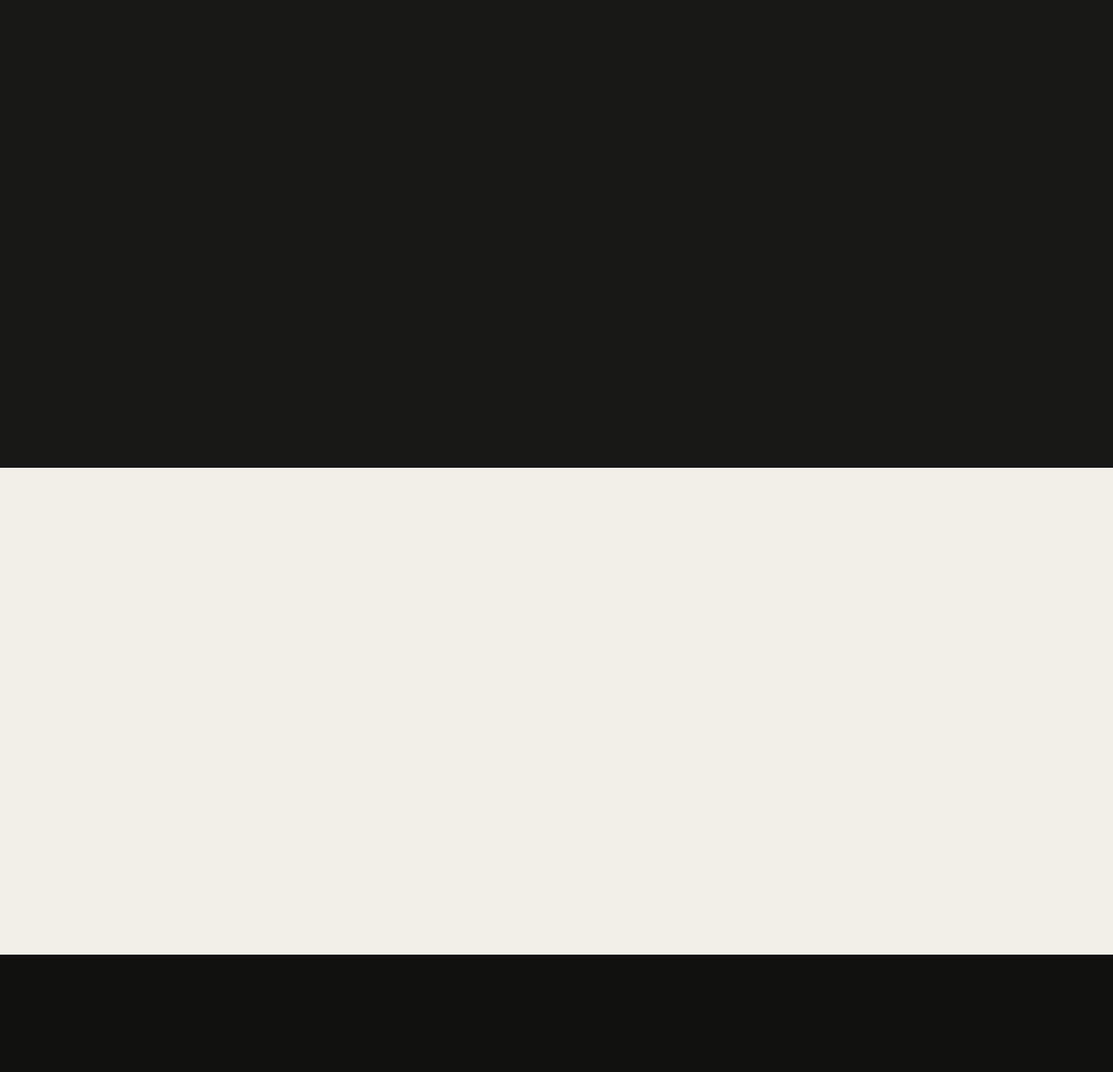
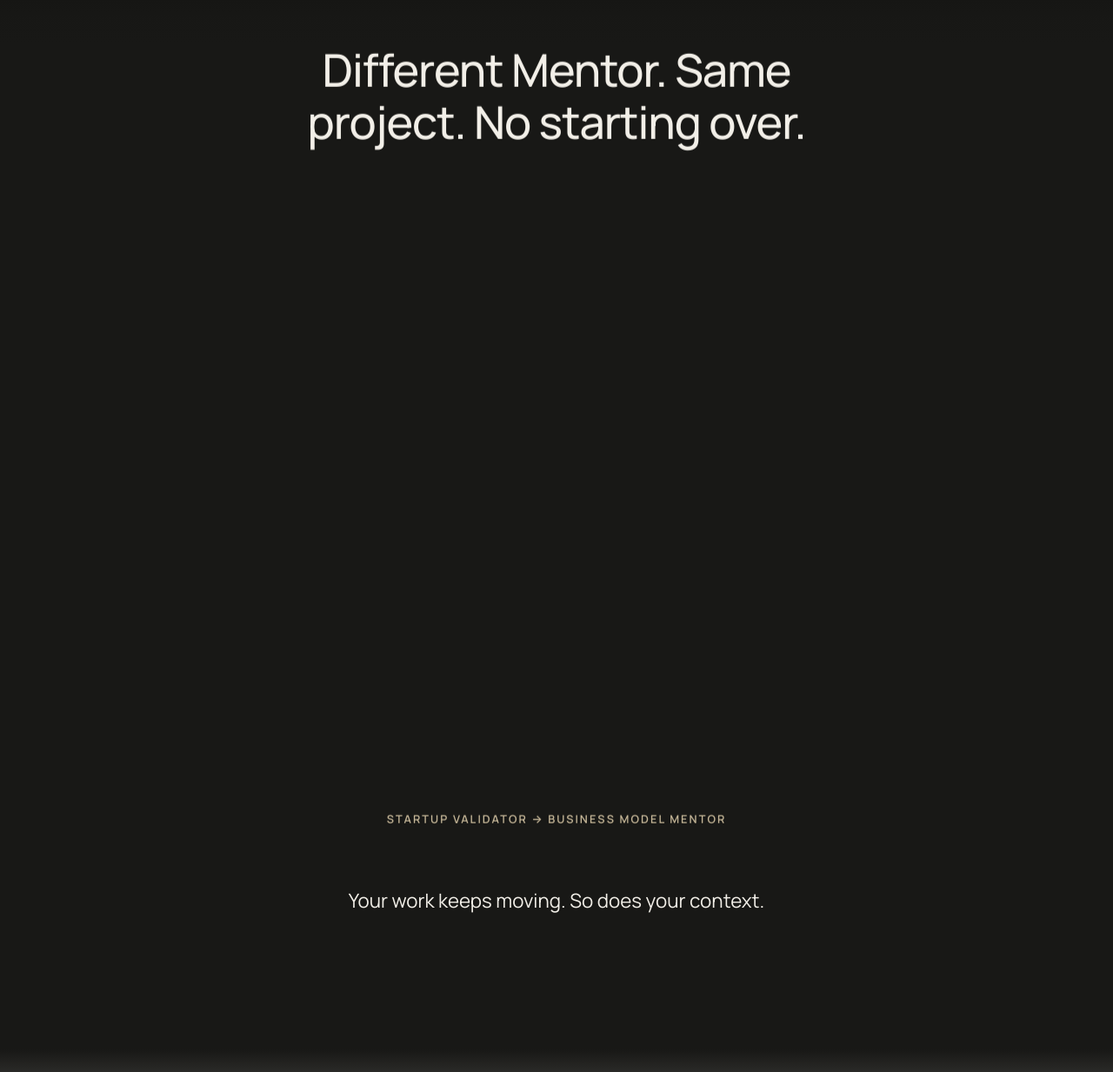
Before and after one commit to ombre-ui/Ombre-landing-page-, a React (Vite) app: page / in a window 1280 px wide. Shown: the part 5117-6350 px from the top of the page at 87% size. Built offline with nearby package versions, Linux system fonts and the light colour scheme.

Commit message:
Add Mentor Handoff section with image slot and blended transitions

```diff
--- a/src/App.jsx
+++ b/src/App.jsx
@@ -9,6 +9,7 @@ import Vision from './components/Vision.jsx'
 import Benefits from './components/Benefits.jsx'
 import Closing from './components/Closing.jsx'
 import Workspace from './components/Workspace.jsx'
+import Handoff from './components/Handoff.jsx'
 
 const placeholder = (minHeight) => ({ minHeight })
 
@@ -34,23 +35,19 @@ export default function App() {
       <Workspace />
 
       {/* 4. Mentor Handoff (soft charcoal) */}
-      <section
-        id="handoff"
-        className="section section--charcoal-soft"
-        style={placeholder('80svh')}
-      />
+      <Handoff />
 
       {/* 5. Philosophy: typography only (ivory) */}
       <section
         id="philosophy"
-        className="section section--ivory"
+        className="section section--ivory blend-top blend-from-charcoal-soft"
         style={placeholder('70svh')}
       />
 
       {/* 6. Final CTA: cinematic image with live "Explore Ombre" text */}
       <section
         id="final-cta"
-        className="section section--charcoal"
+        className="section section--charcoal blend-top blend-from-ivory"
         style={placeholder('100svh')}
       />
 
--- a/src/assets.js
+++ b/src/assets.js
@@ -20,9 +20,11 @@ export const assets = {
     poster: '/hero/ombre_hero_v9_poster.jpg',
   },
 
+  // For the image slots below, `ratio` reserves the slot's shape so the
+  // page never jumps when the image arrives. Change it to match the real
+  // image (width / height).
+
   // 2. Vision + Benefits image
-  // `ratio` reserves the slot's shape so the page never jumps when the
-  // image arrives. Change it to match the real image (width / height).
   vision: {
     ready: false,
     src: '/images/vision.jpg',
@@ -35,6 +37,7 @@ export const assets = {
     ready: false,
     src: '/images/handoff.jpg',
     alt: 'A project continuing from the Startup Validator Mentor to the Business Model Mentor, with the same context carried forward.',
+    ratio: '16 / 9',
   },
 
   // 6. Final CTA image (no baked-in text)
--- /dev/null
+++ b/src/components/Handoff.jsx
@@ -0,0 +1,45 @@
+import Reveal from './Reveal.jsx'
+import { assets } from '../assets.js'
+import '../styles/handoff.css'
+
+export default function Handoff() {
+  const { handoff } = assets
+
+  return (
+    <section
+      id="handoff"
+      className="section section--charcoal-soft blend-top blend-from-charcoal handoff"
+      aria-labelledby="handoff-heading"
+    >
+      <div className="handoff__inner">
+        <Reveal as="h2" id="handoff-heading" className="handoff__headline">
+          Different Mentor. Same project. No starting over.
+        </Reveal>
+
+        {/* Image slot: empty until the asset is uploaded and marked ready */}
+        <Reveal className="handoff__media">
+          <div className="handoff__frame" style={{ aspectRatio: handoff.ratio }}>
+            {handoff.ready && handoff.src && (
+              <img
+                className="handoff__img"
+                src={handoff.src}
+                alt={handoff.alt}
+                loading="lazy"
+                decoding="async"
+              />
+            )}
+          </div>
+        </Reveal>
+
+        <Reveal as="p" className="handoff__caption">
+          Startup Validator <span aria-hidden="true">→</span> Business Model
+          Mentor
+        </Reveal>
+
+        <Reveal as="p" delay={150} className="handoff__line">
+          Your work keeps moving. So does your context.
+        </Reveal>
+      </div>
+    </section>
+  )
+}
--- /dev/null
+++ b/src/styles/handoff.css
@@ -0,0 +1,65 @@
+/* Mentor Handoff: the image leads; the text stays short and quiet. */
+.handoff {
+  padding: var(--section-space) 1.5rem;
+}
+
+.handoff__inner {
+  max-width: var(--content-width);
+  margin: 0 auto;
+  text-align: center;
+}
+
+.handoff__headline {
+  max-width: 44rem;
+  margin: 0 auto;
+  font-weight: 500;
+  font-size: clamp(1.85rem, 4.2vw, 3.25rem);
+  line-height: 1.15;
+  letter-spacing: -0.02em;
+  color: var(--text-on-dark);
+  text-wrap: balance;
+}
+
+.handoff__media {
+  margin: clamp(3rem, 7vw, 5.5rem) auto 0;
+}
+
+/* The image reveals slowly: a long fade with a faint settle. */
+.handoff__media.reveal {
+  transform: none;
+  transition-duration: 1400ms;
+}
+
+.handoff__frame {
+  width: 100%;
+  overflow: hidden;
+}
+
+.handoff__img {
+  width: 100%;
+  height: 100%;
+  object-fit: cover;
+  transform: scale(1.05);
+  transition: transform 2000ms var(--ease-soft);
+}
+
+.handoff__media.is-visible .handoff__img {
+  transform: none;
+}
+
+.handoff__caption {
+  margin: 1.5rem 0 0;
+  font-weight: 600;
+  font-size: 0.8rem;
+  line-height: 1.8;
+  letter-spacing: 0.16em;
+  text-transform: uppercase;
+  color: var(--champagne);
+}
+
+.handoff__line {
+  margin: clamp(2.5rem, 5vw, 4rem) auto 0;
+  font-size: clamp(1.15rem, 1.9vw, 1.4rem);
+  line-height: 1.6;
+  color: var(--text-on-dark);
+}
```
